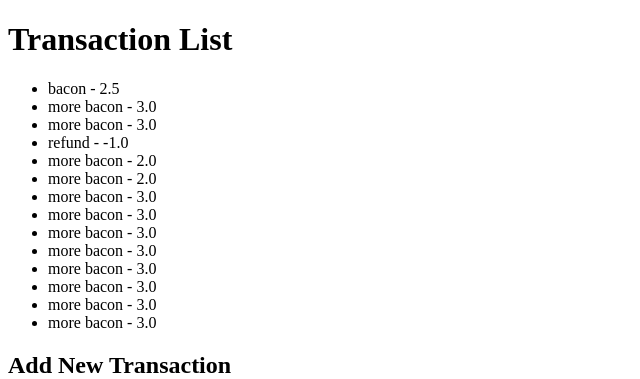
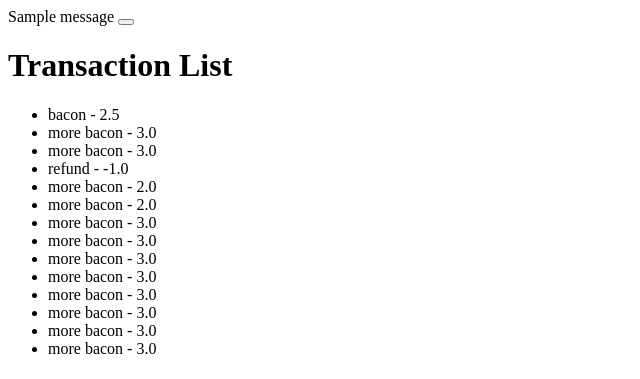
Before and after one commit to Richard-Hallam/Individual-Full-Stack-Project-Assessment, a Django app: page /transactions/ in a window 1280 px wide. Shown: the top 379 px of the page, without its empty margins (0-640 px from the left). Run offline with Django 4.2, Linux system fonts and the light colour scheme; data comes from the database, SQL or seed files in the repository; both versions use the stored data as it was after the commit; one stand-in notice (Sample message) is shown.

Commit message:
fixed form for adding new transaction and created message for succsessful writing of  data

```diff
--- a/transactions/templates/transactions/transaction_list.html
+++ b/transactions/templates/transactions/transaction_list.html
@@ -4,6 +4,21 @@
     <title>Transaction List</title>
 </head>
 <body>
+    <!-- displaying Django messages -->
+<div class="container">
+    <div class="row">
+      <div class="col-md-8 offset-md-2">
+        {% for message in messages %}
+        <div class="alert {{ message.tags }} alert-dismissible
+          fade show" id="msg" role="alert">
+          {{ message | safe }}
+          <button type="button" class="btn-close"
+            data-bs-dismiss="alert" aria-label="Close"></button>
+        </div>
+        {% endfor %}
+      </div>
+    </div>
+  </div>
     <h1>Transaction List</h1>
     <ul>
         {% for transaction in transactions %}
--- a/transactions/views.py
+++ b/transactions/views.py
@@ -2,13 +2,16 @@ from django.template import loader
 from .forms import TransactionForm
 from django.shortcuts import render
 from .models import Transaction
+from django.contrib import messages
 
 def transactions_list(request):
     if request.method == 'POST':
-        form = TransactionForm(request.POST)
-        if form.is_valid():
-            form.save()
-            return redirect('transactions_list')
+        form = TransactionForm(data=request.POST)
+        form.save()
+        messages.add_message(
+            request, messages.SUCCESS,
+            'transaction submitted succsessfully'
+        )
     else:
         form = TransactionForm()
     transactions = Transaction.objects.all()
```
Also changed, not shown: db.sqlite3.
